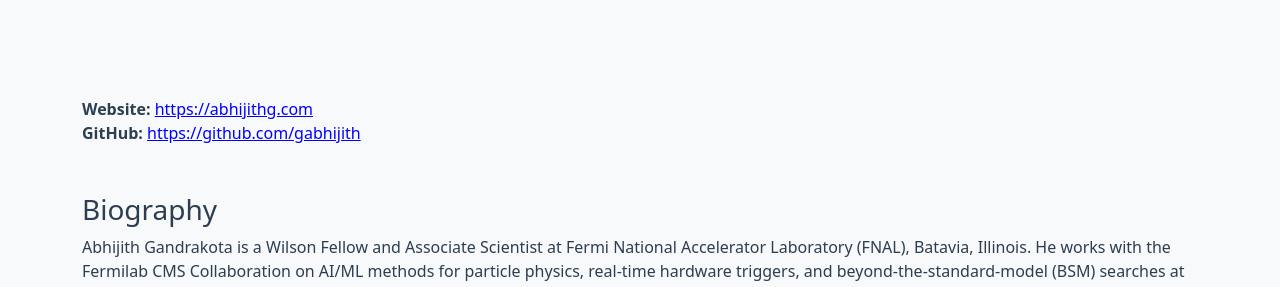
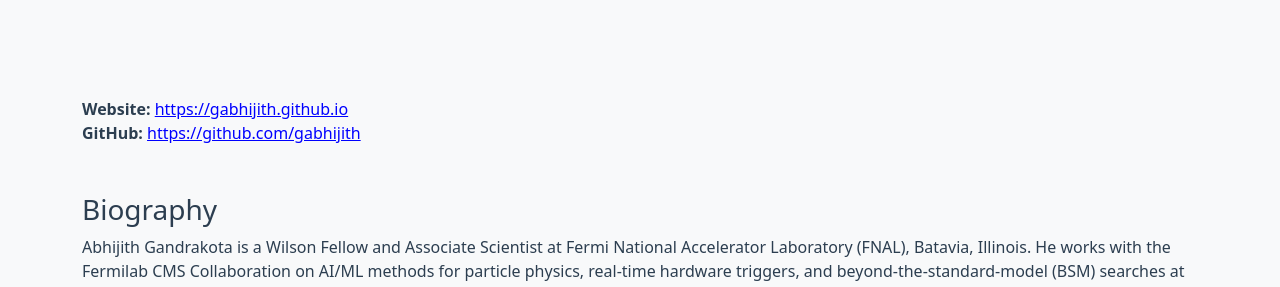
Before and after one commit to research-software-collaborations/research-software-collaborations.github.io, a Jekyll site: the page built from _collaborators/gabhijith.md, in a window 1280 px wide and 1111 px high. Shown: the part 523-810 px from the top of the window. Built offline with Jekyll 4.4.1, drawn with Linux system fonts in a browser that asks for light colours; cached includes are drawn as plain includes; part of the change alters nothing that is shown.

Commit message:
Update website URL for collaborator gabhijith

```diff
--- a/_collaborators/gabhijith.md
+++ b/_collaborators/gabhijith.md
@@ -8,7 +8,7 @@ github-username: gabhijith
 photo: "/assets/images/team/Abhijith-Gandrakota.png"
 shortname: gabhijith
 title: Wilson Fellow & Associate Scientist
-website: https://abhijithg.com
+website: https://gabhijith.github.io
 networks:
   - cms
   - us-cms
```
